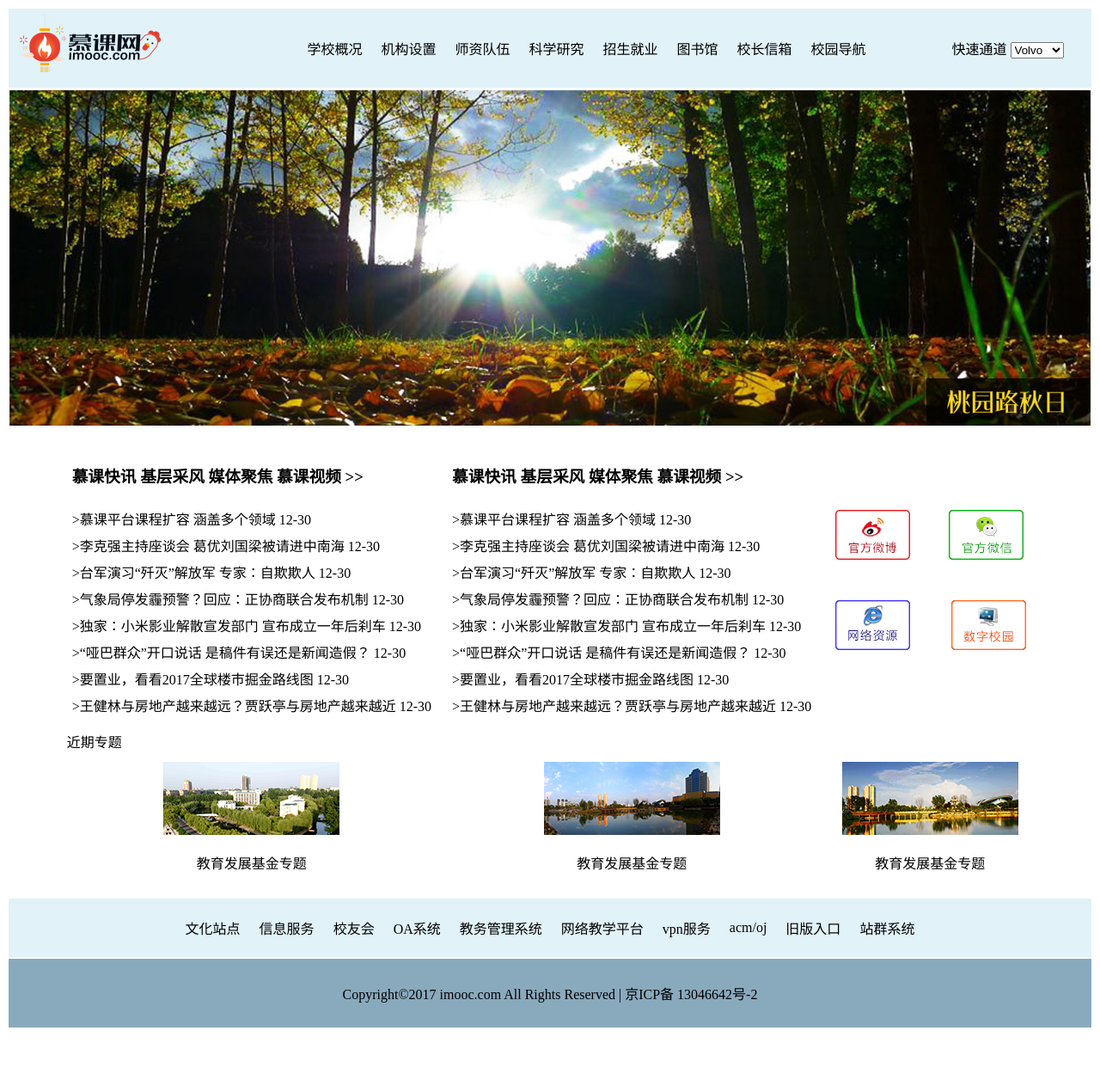
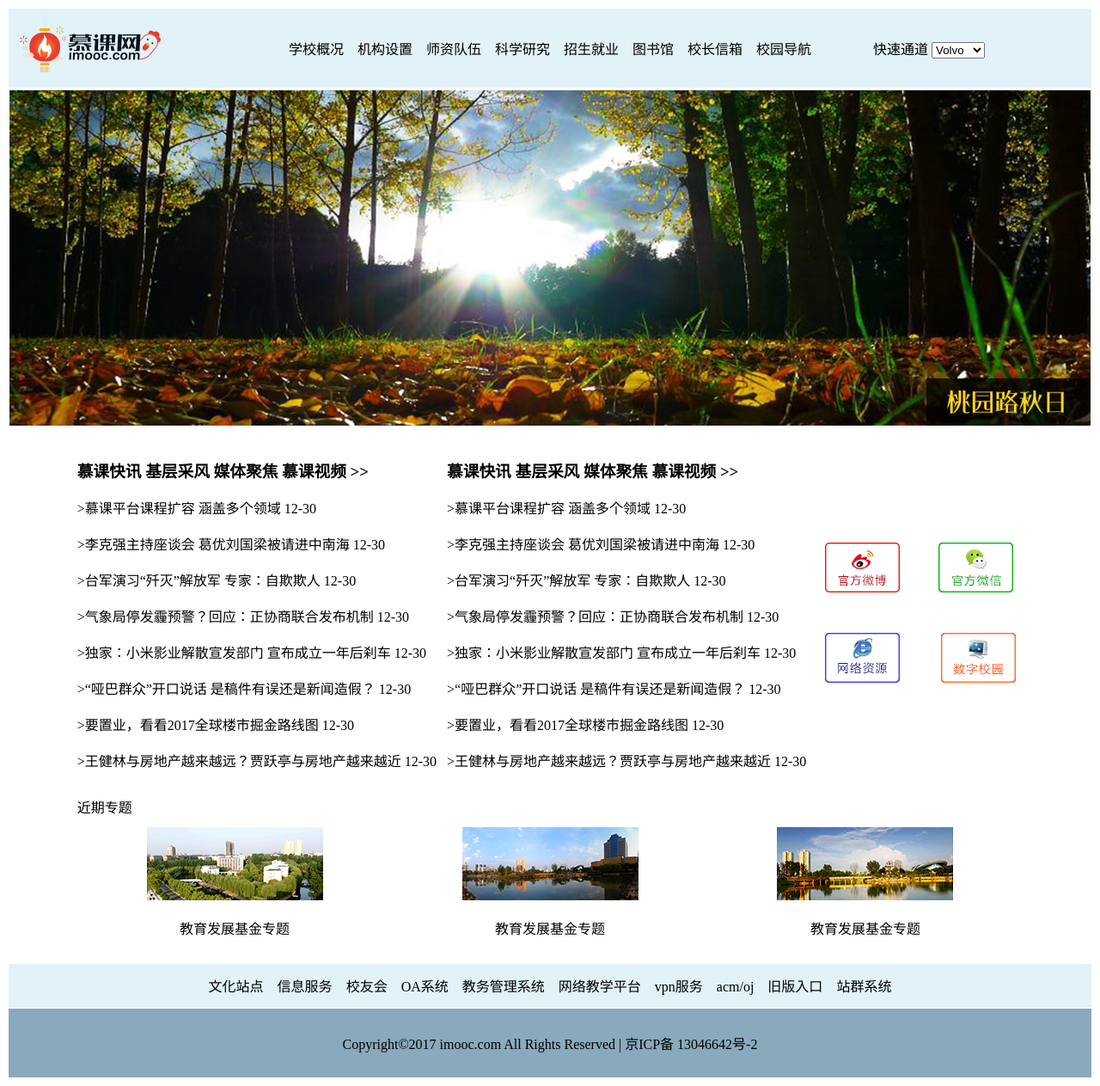
Before and after one commit to wwwyyying/-homework-imooc, a plain HTML site: page 1-html-3-10/index.html in a window 1280 px wide. Shown: the whole page at 86% size. Before the commit the page ends 1205 px from the top, so only its background shows below. Drawn offline with Linux system fonts and the light colour scheme.

Commit message:
improve project1-3, upload project 4

```diff
--- a/1-html-3-10/index.html
+++ b/1-html-3-10/index.html
@@ -12,22 +12,18 @@
       <td>
         <table width="100%">
           <tr>
-            <td><img src="./images/logo.png" alt=""></td>
-            <td align="middle">
-              <table cellspacing="20">
-                <tr>
-                  <td align="middle">学校概况</td>
-                  <td align="middle">机构设置</td>
-                  <td align="middle">师资队伍</td>
-                  <td align="middle">科学研究</td>
-                  <td align="middle">招生就业</td>
-                  <td align="middle">图书馆</td>
-                  <td align="middle">校长信箱</td>
-                  <td align="middle">校园导航</td>
-                </tr>
-              </table>
+            <td width="250px"><img src="./images/logo.png" alt=""></td>
+            <td align="center">
+              <span>学校概况</span>&nbsp;&nbsp;&nbsp;
+              <span>机构设置</span>&nbsp;&nbsp;&nbsp;
+              <span>师资队伍</span>&nbsp;&nbsp;&nbsp;
+              <span>科学研究</span>&nbsp;&nbsp;&nbsp;
+              <span>招生就业</span>&nbsp;&nbsp;&nbsp;
+              <span>图书馆</span>&nbsp;&nbsp;&nbsp;
+              <span>校长信箱</span>&nbsp;&nbsp;&nbsp;
+              <span>校园导航</span>
             </td>
-            <td>快速通道
+            <td width="250px">快速通道
               <select>
                 <option value="volvo">Volvo</option>
                 <option value="others">Others</option>
@@ -45,70 +41,30 @@
 
     <!-- 新闻区 -->
     <tr>
-      <td align="middle">
+      <td align="center">
         <table cellspacing="10">
           <tr>
-            <td align="middle">
-              <table cellspacing="5">
-                <tr>
-                  <th align="left"><h3>慕课快讯 基层采风 媒体聚焦 慕课视频 &gt;&gt;</h3></th>
-                </tr>
-                <tr>
-                  <td align="left">&gt;慕课平台课程扩容 涵盖多个领域 12-30</td>
-                </tr>
-                <tr>
-                  <td align="left">&gt;李克强主持座谈会 葛优刘国梁被请进中南海 12-30</td>
-                </tr>
-                <tr>
-                  <td align="left">&gt;台军演习“歼灭”解放军 专家：自欺欺人 12-30</td>
-                </tr>
-                <tr>
-                  <td align="left">&gt;气象局停发霾预警？回应：正协商联合发布机制 12-30</td>
-                </tr>
-                <tr>
-                  <td align="left">&gt;独家：小米影业解散宣发部门 宣布成立一年后刹车 12-30</td>
-                </tr>
-                <tr>
-                  <td align="left">&gt;“哑巴群众”开口说话 是稿件有误还是新闻造假？ 12-30</td>
-                </tr>
-                <tr>
-                  <td align="left">&gt;要置业，看看2017全球楼市掘金路线图 12-30</td>
-                </tr>
-                <tr>
-                  <td align="left">&gt;王健林与房地产越来越远？贾跃亭与房地产越来越近 12-30</td>
-                </tr>
-              </table>
+            <td>
+              <h3>慕课快讯 基层采风 媒体聚焦 慕课视频 &gt;&gt;</h3>
+              <span>&gt;慕课平台课程扩容 涵盖多个领域 12-30</span><br/><br/>
+              <span>&gt;李克强主持座谈会 葛优刘国梁被请进中南海 12-30</span><br/><br/>
+              <span>&gt;台军演习“歼灭”解放军 专家：自欺欺人 12-30</span><br/><br/>
+              <span>&gt;气象局停发霾预警？回应：正协商联合发布机制 12-30</span><br/><br/>
+              <span>&gt;独家：小米影业解散宣发部门 宣布成立一年后刹车 12-30</span><br/><br/>
+              <span>&gt;“哑巴群众”开口说话 是稿件有误还是新闻造假？ 12-30</span><br/><br/>
+              <span>&gt;要置业，看看2017全球楼市掘金路线图 12-30</span><br/><br/>
+              <span>&gt;王健林与房地产越来越远？贾跃亭与房地产越来越近 12-30</span><br/><br/>
             </td>
             <td>
-              <table cellspacing="5">
-                <tr>
-                  <th align="left"><h3>慕课快讯 基层采风 媒体聚焦 慕课视频 &gt;&gt;</h3></th>
-                </tr>
-                <tr>
-                  <td align="left">&gt;慕课平台课程扩容 涵盖多个领域 12-30</td>
-                </tr>
-                <tr>
-                  <td align="left">&gt;李克强主持座谈会 葛优刘国梁被请进中南海 12-30</td>
-                </tr>
-                <tr>
-                  <td align="left">&gt;台军演习“歼灭”解放军 专家：自欺欺人 12-30</td>
-                </tr>
-                <tr>
-                  <td align="left">&gt;气象局停发霾预警？回应：正协商联合发布机制 12-30</td>
-                </tr>
-                <tr>
-                  <td align="left">&gt;独家：小米影业解散宣发部门 宣布成立一年后刹车 12-30</td>
-                </tr>
-                <tr>
-                  <td align="left">&gt;“哑巴群众”开口说话 是稿件有误还是新闻造假？ 12-30</td>
-                </tr>
-                <tr>
-                  <td align="left">&gt;要置业，看看2017全球楼市掘金路线图 12-30</td>
-                </tr>
-                <tr>
-                  <td align="left">&gt;王健林与房地产越来越远？贾跃亭与房地产越来越近 12-30</td>
-                </tr>
-              </table>
+              <h3>慕课快讯 基层采风 媒体聚焦 慕课视频 &gt;&gt;</h3>
+              <span>&gt;慕课平台课程扩容 涵盖多个领域 12-30</span><br/><br/>
+              <span>&gt;李克强主持座谈会 葛优刘国梁被请进中南海 12-30</span><br/><br/>
+              <span>&gt;台军演习“歼灭”解放军 专家：自欺欺人 12-30</span><br/><br/>
+              <span>&gt;气象局停发霾预警？回应：正协商联合发布机制 12-30</span><br/><br/>
+              <span>&gt;独家：小米影业解散宣发部门 宣布成立一年后刹车 12-30</span><br/><br/>
+              <span>&gt;“哑巴群众”开口说话 是稿件有误还是新闻造假？ 12-30</span><br/><br/>
+              <span>&gt;要置业，看看2017全球楼市掘金路线图 12-30</span><br/><br/>
+              <span>&gt;王健林与房地产越来越远？贾跃亭与房地产越来越近 12-30</span><br/><br/>
             </td>
             <td><img src="./images/weixin.png" alt=""></td>
           </tr>
@@ -116,9 +72,15 @@
             <td colspan="3">近期专题</td>
           </tr>
           <tr>
-            <td align="middle"><img src="./images/1.png" alt=""><p>教育发展基金专题</p></td>
-            <td align="middle"><img src="./images/2.png" alt=""><p>教育发展基金专题</p></td>
-            <td align="middle"><img src="./images/3.png" alt=""><p>教育发展基金专题</p></td>
+            <td colspan="3">
+              <table cellspacing="0" cellpadding="0" width="100%">
+                <tr align="center">
+                  <td><img src="./images/1.png" alt=""><p>教育发展基金专题</p></td>
+                  <td><img src="./images/2.png" alt=""><p>教育发展基金专题</p></td>
+                  <td><img src="./images/3.png" alt=""><p>教育发展基金专题</p></td>
+                </tr>
+              </table>
+            </td>
           </tr>
         </table>
       </td>
@@ -126,21 +88,17 @@
 
     <!-- 友情链接区 -->
     <tr bgcolor="#E1F2F9" height="50px">
-      <td valign="middle" align="middle">
-        <table cellspacing="20">
-          <tr>
-            <td>文化站点</td>
-            <td>信息服务</td>
-            <td>校友会</td>
-            <td>OA系统</td>
-            <td>教务管理系统</td>
-            <td>网络教学平台</td>
-            <td>vpn服务</td>
-            <td>acm/oj</td>
-            <td>旧版入口</td>
-            <td>站群系统</td>
-          </tr>
-        </table>
+      <td valign="middle" align="center">
+        <span>文化站点</span>&nbsp;&nbsp;&nbsp;
+        <span>信息服务</span>&nbsp;&nbsp;&nbsp;
+        <span>校友会</span>&nbsp;&nbsp;&nbsp;
+        <span>OA系统</span>&nbsp;&nbsp;&nbsp;
+        <span>教务管理系统</span>&nbsp;&nbsp;&nbsp;
+        <span>网络教学平台</span>&nbsp;&nbsp;&nbsp;
+        <span>vpn服务</span>&nbsp;&nbsp;&nbsp;
+        <span>acm/oj</span>&nbsp;&nbsp;&nbsp;
+        <span>旧版入口</span>&nbsp;&nbsp;&nbsp;
+        <span>站群系统</span>
       </td>
     </tr>
 
--- /dev/null
+++ b/4作业2-14/index.css
@@ -0,0 +1,25 @@
+    html,body{height:100%;width: 100%;}
+
+    /* 天空样式 */
+    .sky{width:100%;height:60%;background: linear-gradient(rgba(196,228,253,.7) 40%,rgba(196,228,253,0) 100%);position: relative;}
+
+    /* 云朵样式 */
+    .sky .cloud{width:200px;height:50px;border-radius: 50px 50px;position: absolute;top:200px;background:#ffffff;animation:move 9s linear infinite;opacity: .9;}
+    .sky .cloud::before{content:"";width:100px;height:100px;position:absolute;top:-45px;left:80px;border-radius: 50%;background:#ffffff}
+    .sky .cloud::after{content:"";width:100px;height:50px;position: absolute;top:0px;left:15px;border-radius: 50px 50px;transform: rotate(60deg);background:#ffffff}
+    .sky .cloud:nth-last-of-type(2){top:100px;transform: scale(.9); animation:move 8s linear infinite;opacity: .4;}
+    .sky .cloud:nth-last-of-type(3){top:350px;transform: scale(.8); animation:move 12s linear infinite;opacity: .7;}
+    .sky .cloud:nth-last-of-type(4){top:150px;right:-200px;transform: scale(.7); animation:move 9s 2s linear infinite;}
+    .sky .cloud:nth-last-of-type(5){top:200px;right:-200px;transform: scale(.9); animation:move 10s 2s linear infinite;opacity: .5;}
+
+    /* 草地及兔子样式 */
+    .grass{width:100%;height:40%;background:linear-gradient(rgba(148,190,89,0),rgba(148,190,89,.7));}
+    .rabbit{width:392px;height:380px;position:absolute;right:200px;bottom:20px;}
+    img{width:392px;height:380px;}
+
+    /* 云朵动画 */
+    @keyframes move{
+      0%{right:-200px;}
+      50%{right:1000px;}
+      100%{right:2000px;}
+    }
```
Also changed, not shown: 2-css-2-10/index.css (+17 -12 lines), 2-css-2-10/index.html (+5 -1 lines), 3-html5-3-2/index.css (added, +26 -0 lines), 3-html5-3-2/index.html (+2 -29 lines), 4作业2-14/index.html (added, +20 -0 lines), 4作业2-14/img/rabbit.png (added), 3 other files.
